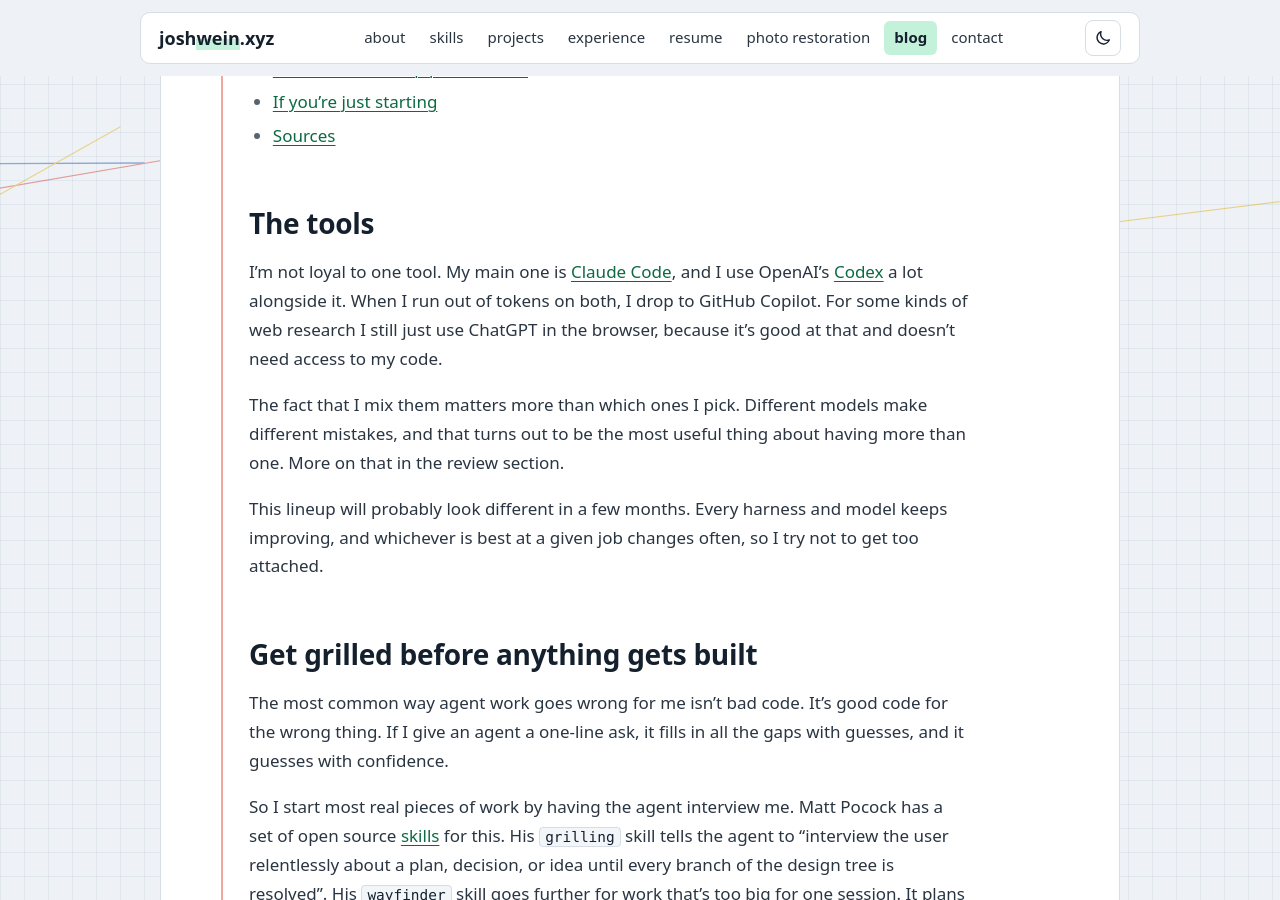
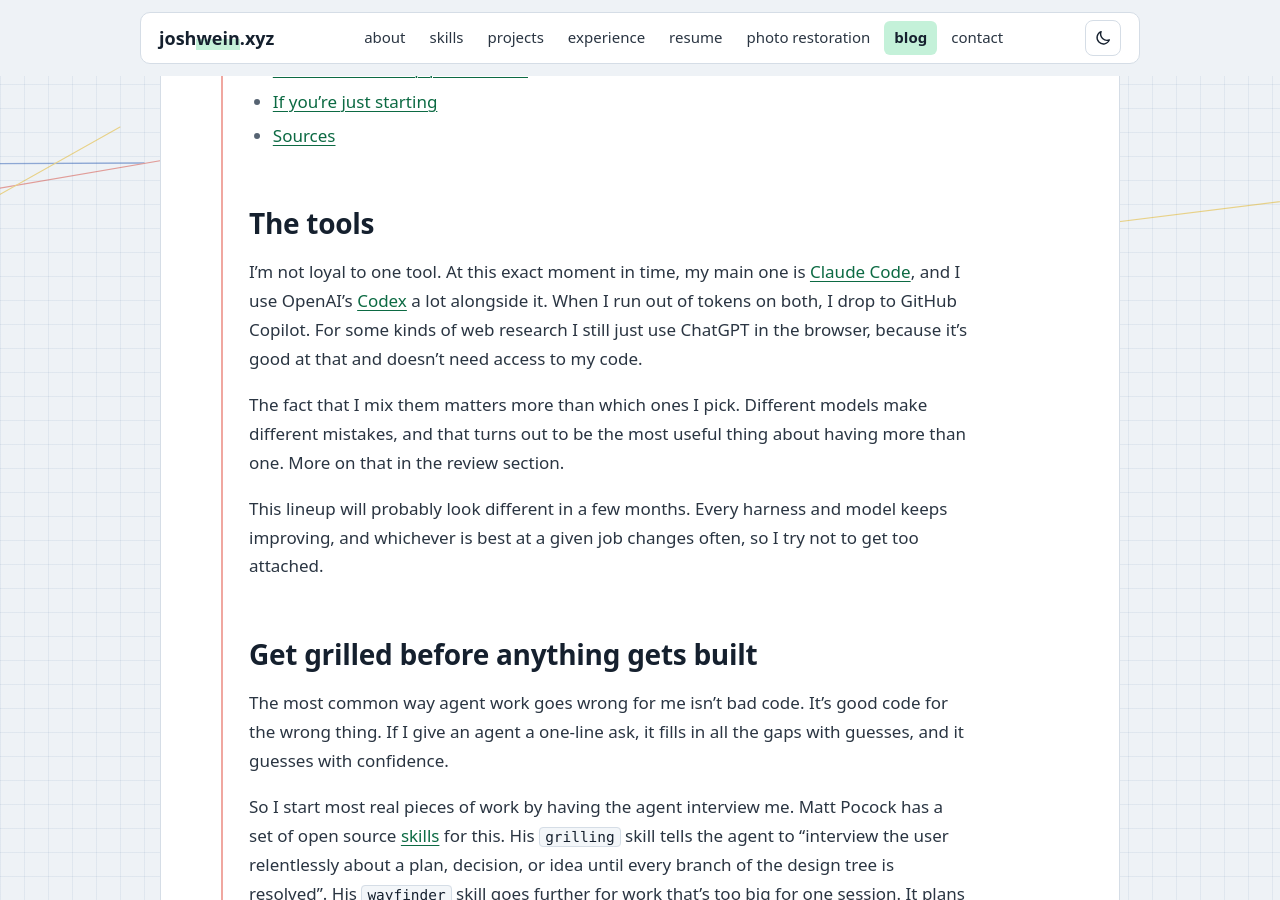
Before and after one commit to JoshWein/blog, a Jekyll site: the page built from _posts/2026-11-21-multi-agent-workflows.md, in a window 1280 px wide and 900 px high, scrolled down 1236 px. Built offline with Jekyll 4.4.1, drawn with Linux system fonts in a browser that asks for light colours; some web fonts are replaced; comment, search, counter and statistics services are not loaded.

Commit message:
Agent post: "At this exact moment in time" for main tool
Co-Authored-By: Claude Opus 5.5 <noreply@anthropic.com>
Claude-Session: https://claude.ai/code/session_01HtAirmGQyAcmjJao62wzYe

```diff
--- a/_posts/2026-11-21-multi-agent-workflows.md
+++ b/_posts/2026-11-21-multi-agent-workflows.md
@@ -30,7 +30,7 @@ This post covers how that workflow fits together. It's for people who already us
 
 ## The tools
 
-I'm not loyal to one tool. My main one is [Claude Code](https://code.claude.com/docs/en/overview), and I use OpenAI's [Codex](https://developers.openai.com/codex) a lot alongside it. When I run out of tokens on both, I drop to GitHub Copilot. For some kinds of web research I still just use ChatGPT in the browser, because it's good at that and doesn't need access to my code.
+I'm not loyal to one tool. At this exact moment in time, my main one is [Claude Code](https://code.claude.com/docs/en/overview), and I use OpenAI's [Codex](https://developers.openai.com/codex) a lot alongside it. When I run out of tokens on both, I drop to GitHub Copilot. For some kinds of web research I still just use ChatGPT in the browser, because it's good at that and doesn't need access to my code.
 
 The fact that I mix them matters more than which ones I pick. Different models make different mistakes, and that turns out to be the most useful thing about having more than one. More on that in the review section.
 
```
